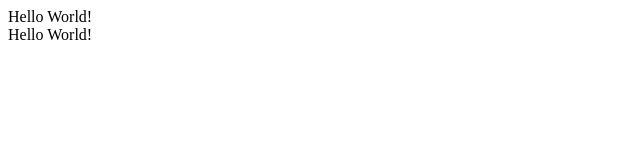
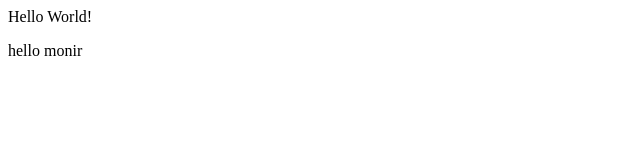
Before and after one commit to MonirHossen/demo-repo, a plain HTML site: page index.html in a window 1280 px wide. Shown: the whole page, without its empty margins (0-640 px from the left). Drawn offline with Linux system fonts and the light colour scheme.

Commit message:
add one new line

```diff
--- a/index.html
+++ b/index.html
@@ -1,2 +1,2 @@
 <div>Hello World!</div>
-<div>Hello World!</div>
+<p>hello monir</p>
```
